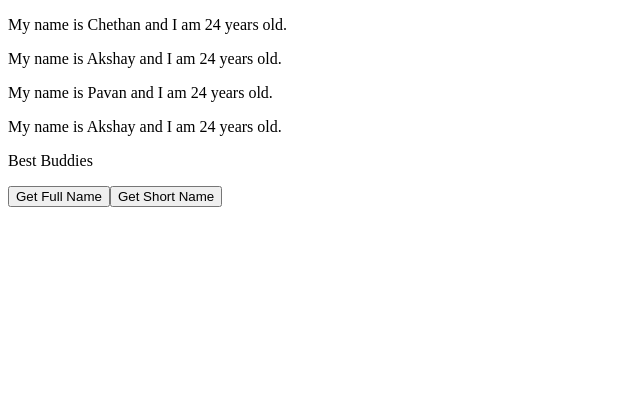
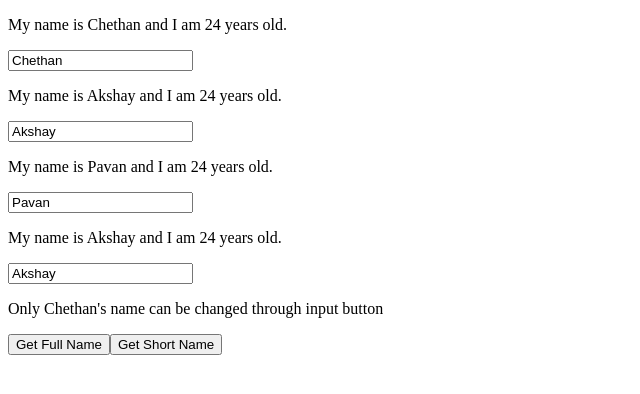
Before and after one commit to chethanprabhu/React, a React (Create React App) app in the folder passing_function_as_prop/: page / in a window 1280 px wide. Shown: the top 394 px of the page, without its empty margins (0-640 px from the left). Built offline with nearby package versions, Linux system fonts and the light colour scheme.

Commit message:
added 2 way binding

```diff
--- a/passing_function_as_prop/src/App.js
+++ b/passing_function_as_prop/src/App.js
@@ -13,7 +13,7 @@ class App extends Component {
             {name: "Pavan", age: 24},
             {name: "Akshay", age: 24}
         ],
-        whoAreWe: "Best Buddies"
+        Note: "Only Chethan's name can be changed through input button"
     }
 
     /*This getFullNameHandler can be any name given by the developer. But it's a good practice to append the word 'handler' at the end
@@ -47,14 +47,27 @@ class App extends Component {
         )
     }
 
+    updateNameHandler = (e) => {
+        this.setState(
+            {
+                persons: [
+                    {name: e.target.value, age: 24},
+                    {name: "Akshay", age: 24},
+                    {name: "Pavan", age: 24},
+                    {name: "Akshay", age: 24}
+                ]
+            }
+        )
+    }
+
     render() {
         return (
             <div>
-                <Person name={this.state.persons[0].name} age={this.state.persons[0].age}/>
+                <Person name={this.state.persons[0].name} age={this.state.persons[0].age} updateName={this.updateNameHandler}/>
                 <Person name={this.state.persons[1].name} age={this.state.persons[1].age}/>
                 <Person name={this.state.persons[2].name} age={this.state.persons[2].age}/>
                 <Person name={this.state.persons[3].name} age={this.state.persons[3].age}/>
-                <p>{this.state.whoAreWe}</p>
+                <p>{this.state.Note}</p>
                 <Button onClickHandlerFunc={this.getFullNameHandler.bind(this, "Mr.")} buttonName="Get Full Name"/>
                 <Button onClickHandlerFunc={this.getShortNameHandler} buttonName="Get Short Name"/>
             </div>
--- a/passing_function_as_prop/src/Person/Person.js
+++ b/passing_function_as_prop/src/Person/Person.js
@@ -1,8 +1,12 @@
 import React from "react";
 
 const Person = (props) => {
+    console.log(props);
     return (
-        <p>My name is {props.name} and I am {props.age} years old.</p>
+        <div>
+            <p>My name is {props.name} and I am {props.age} years old.</p>
+            <input type="text" onChange={props.updateName} value={props.name}/>
+        </div>
     )
 }
 
```
